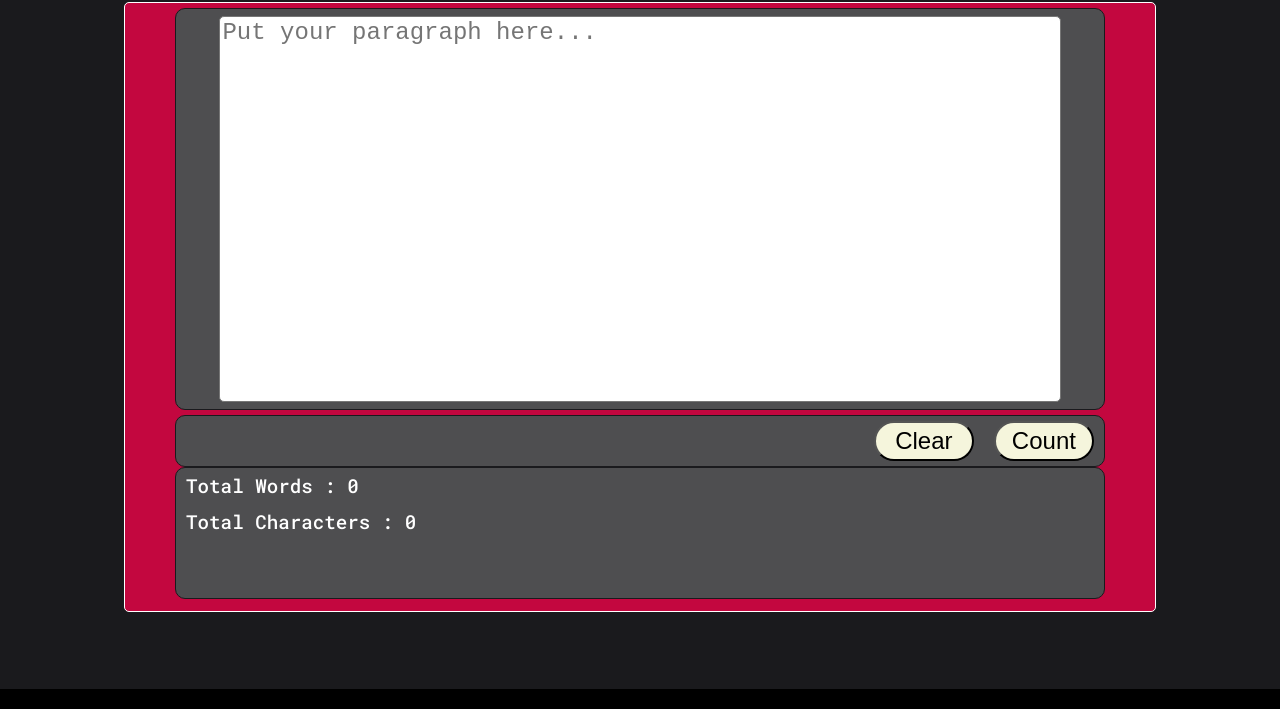
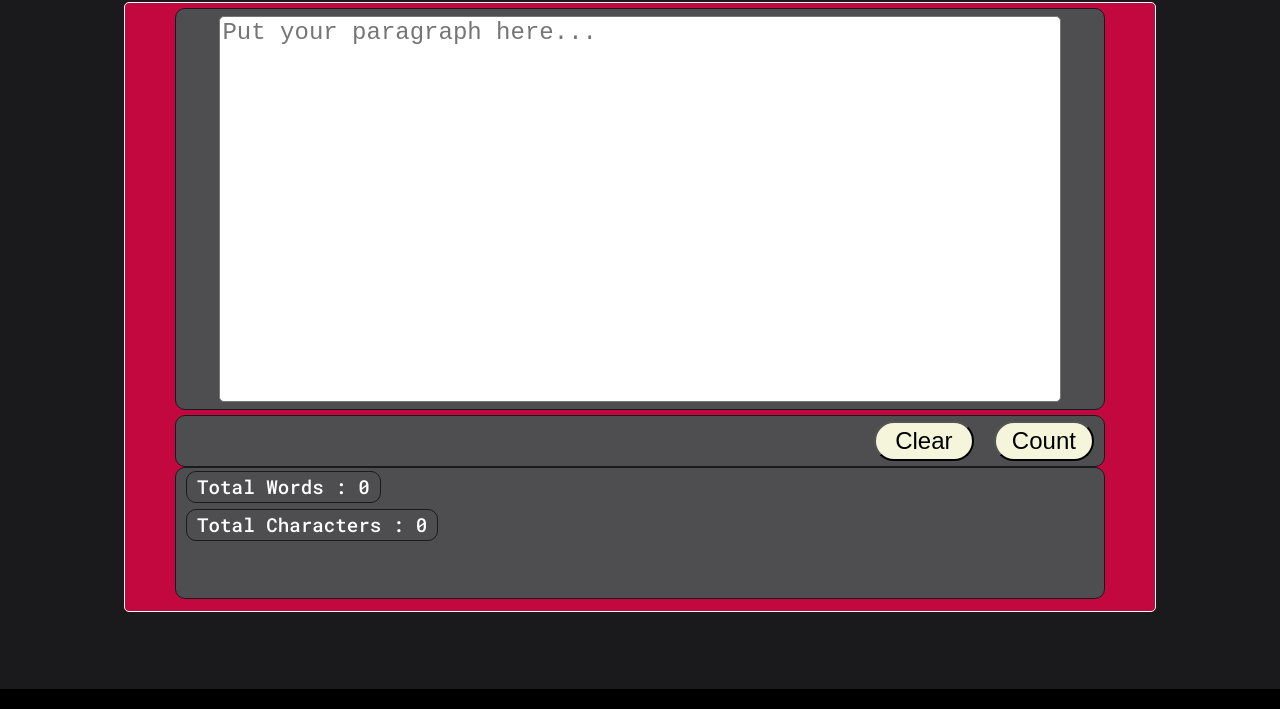
Before and after one commit to a-deep97/word-counter, a website: page views/index.html in a window 1280 px wide. Shown: the part 181-890 px from the top of the page. Drawn offline with Linux system fonts and the light colour scheme; files that its build step writes are made by us from their sources; files whose address does not match are found by name; a web font is replaced by a local one.

Commit message:
result text added with boundary

```diff
--- a/public/css/style-main.css
+++ b/public/css/style-main.css
@@ -147,9 +147,12 @@ html , body{
     align-items: center;
     height: 30px;
     margin: 3px 10px;
+    padding: 0px 10px;
     font-size: 1.2rem;
     color: white;
     font-family: var(--font2);
+    border: solid 1px var(--color1);
+    border-radius: 10px;
 }
 #total-words{
 
```
